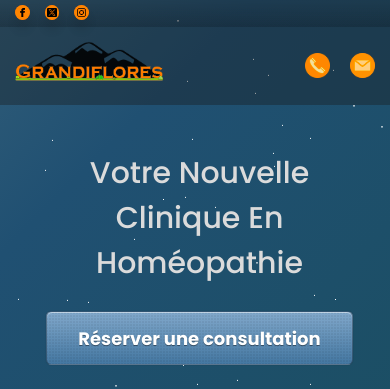
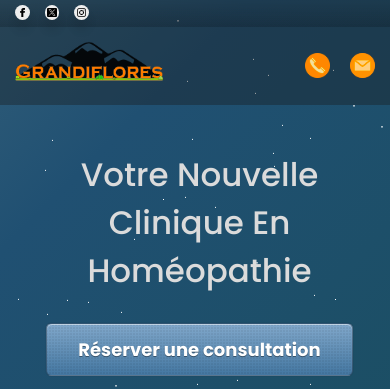
Before and after one commit to nicoloprog/grandiflores, a Next.js app: page / in a window 390 px wide. Shown: the top 389 px of the page. Built offline with nearby package versions, Linux system fonts and the light colour scheme; a web font is replaced by a local one.

Commit message:
font hero ajustement

```diff
--- a/src/components/layout/Header/Header.module.scss
+++ b/src/components/layout/Header/Header.module.scss
@@ -38,7 +38,7 @@
     width: 20px;
     margin: 5px 0 0 15px;
     overflow: hidden;
-    background: #e68b00;
+    background: #eeeeee;
     border-radius: 50px;
     cursor: pointer;
     box-shadow: 0px 10px 10px rgba(0, 0, 0, 0.1);
--- a/src/components/section/HeroHome/HeroHome.module.scss
+++ b/src/components/section/HeroHome/HeroHome.module.scss
@@ -691,7 +691,7 @@
         font-size: clamp(1rem, 0.6667rem + 1.3333vw, 2rem);
         margin-top: 0;
         @media screen and (max-width: 450px) {
-          font-size: 30px;
+          font-size: 32.5px;
           font-weight: 500;
           margin-top: 20px;
         }
```
